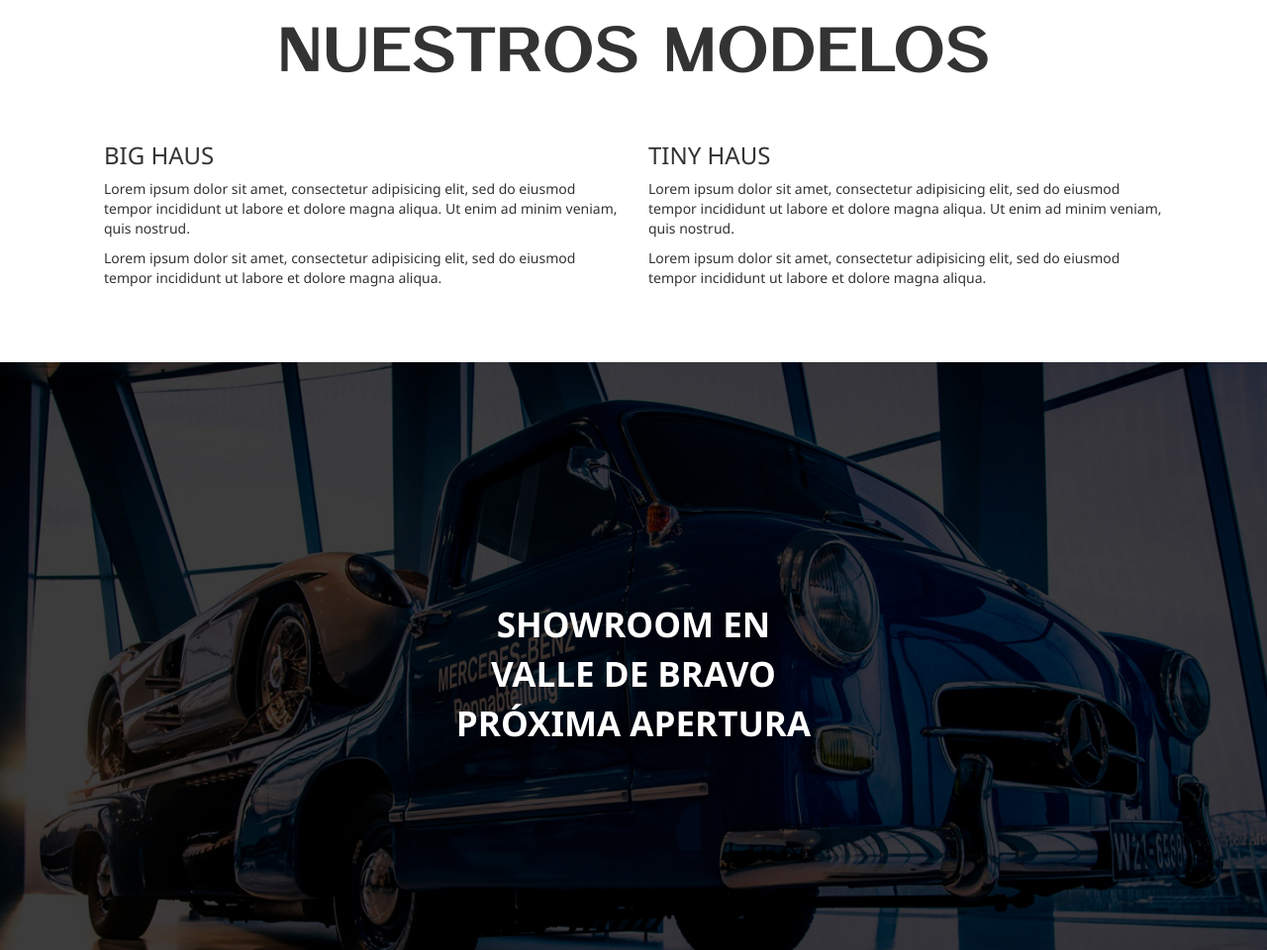
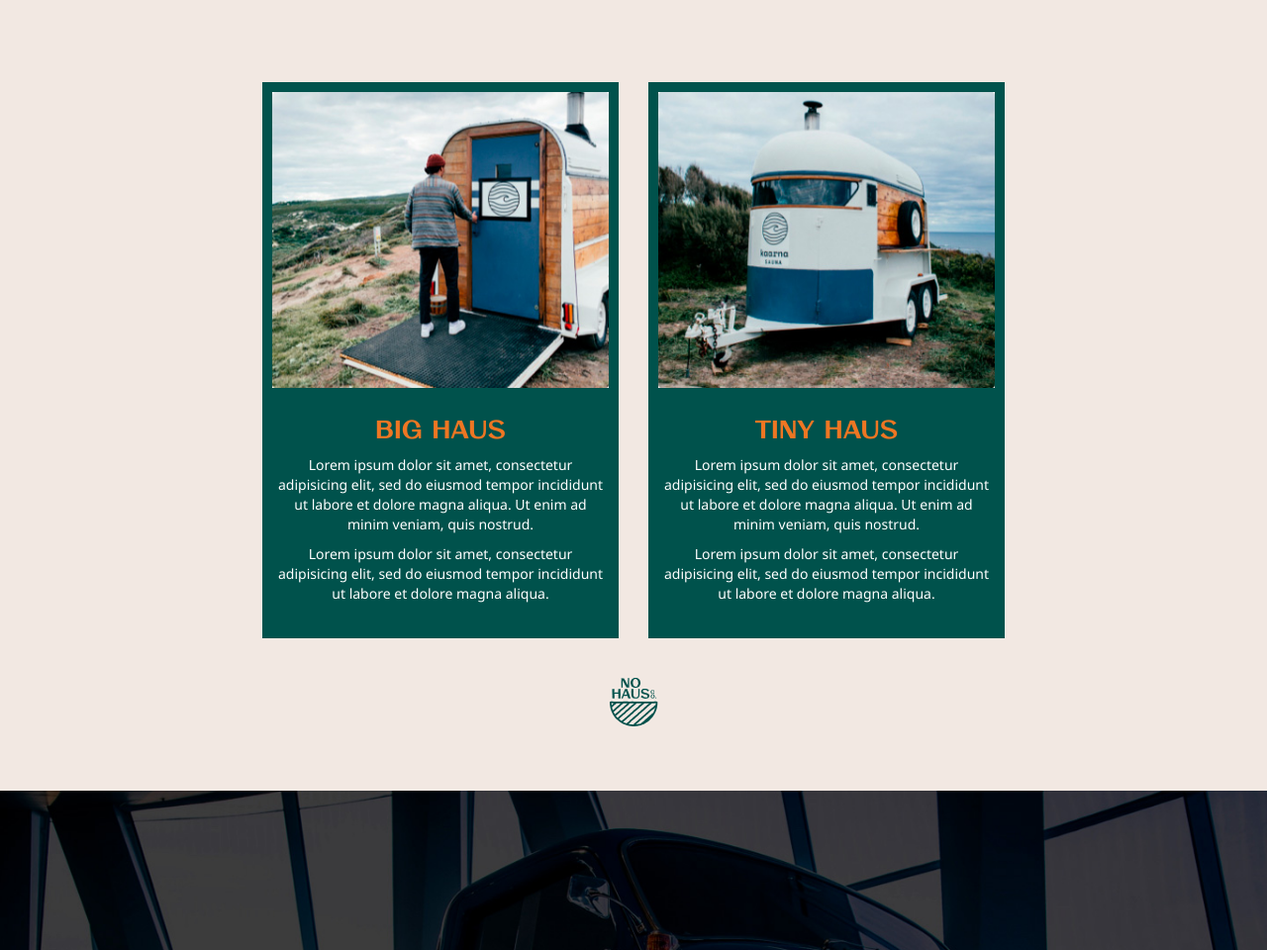
Before and after one commit to cesarmejiag/nohaus-site, a website: page html/index.html in a window 1280 px wide. Shown: the part 1840-2800 px from the top of the page at 99% size. Drawn offline with nearby package versions, Linux system fonts and the light colour scheme; files that its build step writes are made by us from their sources; files whose address does not match are found by name.

Commit message:
Our models done

```diff
--- a/html/index.html
+++ b/html/index.html
@@ -233,9 +233,9 @@
                         <div class="content">
                             <div class="row">
                                 <div class="col-sm-6">
-                                    <div class="product">
+                                    <div class="model">
                                         <div class="image">
-                                            <img alt="" class="img-responsive" src="">
+                                            <img alt="Big Haus imagen" class="img-responsive" src="design/images/model-big-haus.jpg">
                                         </div>
                                         <h3 class="name">BIG HAUS</h3>
                                         <div class="desc">
@@ -245,9 +245,9 @@
                                     </div>
                                 </div>
                                 <div class="col-sm-6">
-                                    <div class="product">
+                                    <div class="model">
                                         <div class="image">
-                                            <img alt="" class="img-responsive" src="">
+                                            <img alt="Tiny Haus imagen" class="img-responsive" src="design/images/model-tiny-haus.jpg">
                                         </div>
                                         <h3 class="name">TINY HAUS</h3>
                                         <div class="desc">
@@ -256,6 +256,9 @@
                                         </div>
                                     </div>
                                 </div>
+                            </div>
+                            <div class="logo">
+                                <img alt="NoHaus Co. logo" class="img-responsive" src="design/images/logo-green.svg" />
                             </div>
                         </div>
                     </div>
@@ -273,6 +276,9 @@
                             </div>
                         </div>
                     </div>
+                </div>
+                <div class="decoration">
+                    <img alt="NHC Icon" class="img-responsive" src="design/images/icon-nhc.svg" />
                 </div>
             </section>
             <!-- /.Showroom -->
--- a/source/sass/components/_navigation.scss
+++ b/source/sass/components/_navigation.scss
@@ -13,7 +13,7 @@
   right: 0;
   top: 0;
   width: 100%;
-  z-index: 1;
+  z-index: 9;
 
   /* Navigation - Logo */
   .logo {
--- a/source/sass/sections/_our-models.scss
+++ b/source/sass/sections/_our-models.scss
@@ -0,0 +1,72 @@
+/*
+    Document   : _our-models.scss
+    Created on : 10/06/2019, 22:49:15 PM
+    Author     : cesarmejia
+    Description:
+*/
+.our-models {
+  background-color: #F2E8E2;
+  padding-top: 30px;
+
+  .header {
+    transform: translate(0, -100%);
+  }
+
+  .title {
+    color: #0A3E3A;
+    line-height: 100%;
+    opacity: .08;
+  }
+
+  .col-sm-6:first-child {
+    .model {
+      margin-left: auto;
+    }
+  }
+
+  .model {
+    background-color: #00524C;
+    color: #fff;
+    max-width: 360px;
+    padding: 10px 10px 25px;
+
+    .image {
+      margin-bottom: 30px;
+    }
+
+    .name {
+      color: #EE7623;
+      font-family: "MC Milton";
+      font-size: 26px;
+      margin-bottom: 10px;
+      text-align: center;
+      text-transform: uppercase;
+    }
+
+    .desc {
+      text-align: center;
+    }
+  }
+
+  .logo {
+    margin: 40px auto 0;
+    max-width: 49px;
+  }
+}
+
+@media screen and (max-width: 767px) {
+  .our-models {
+    padding-top: 10px;
+
+    .col-sm-6:first-child {
+      .model {
+        margin-bottom: 50px;
+        margin-left: 0;
+      }
+    }
+
+    .header {
+      transform: translate(0, -40%);
+    }
+  }
+}
--- a/source/sass/sections/_showroom.scss
+++ b/source/sass/sections/_showroom.scss
@@ -8,7 +8,7 @@
   background-color: #000;
   padding: 240px 0;
   position: relative;
-  z-index: 0;
+  z-index: 1;
 
   &::before {
     background: no-repeat center center url("../images/showroom-image.jpg");
@@ -31,6 +31,14 @@
     text-align: center;
     text-transform: uppercase;
   }
+
+  .decoration {
+    bottom: -10%;
+    left: 10%;
+    max-width: 94px;
+    position: absolute;
+    width: 16%;
+  }
 }
 
 @media screen and (max-width: 767px) {
--- a/source/sass/styles.scss
+++ b/source/sass/styles.scss
@@ -200,5 +200,6 @@ body {
 @import "components/contact-form";
 @import "components/footer";
 
+@import "sections/our-models";
 @import "sections/showroom";
 @import "sections/contact";
```
Also changed, not shown: source/images/icon-nhc.svg (added), source/images/logo-green.svg (added), source/images/model-big-haus.jpg (renamed from source/images/product-big-haus.jpg), source/images/model-tiny-haus.jpg (renamed from source/images/product-tiny-haus.jpg).
